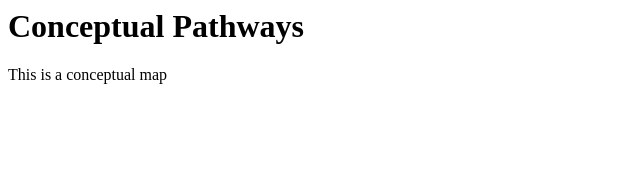
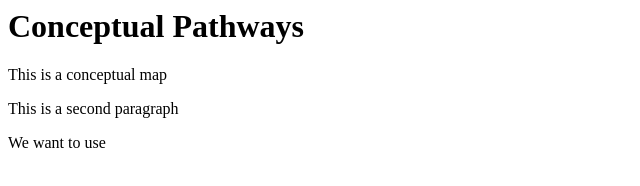
Before and after one commit to costaskk/Conceptual-Pathways, a plain HTML site: page main.html in a window 1280 px wide. Shown: the whole page, without its empty margins (0-640 px from the left). Drawn offline with Linux system fonts and the light colour scheme.

Commit message:
Added some more paragraphs

```diff
--- a/main.html
+++ b/main.html
@@ -2,5 +2,7 @@
     <body>
         <h1>Conceptual Pathways</h1>
         <p> This is a conceptual map </p>
+        <p>This is a second paragraph</p>
+        <p>We want to use <sigma class="js"></sigma></p>
     </body>
 </html>
```
